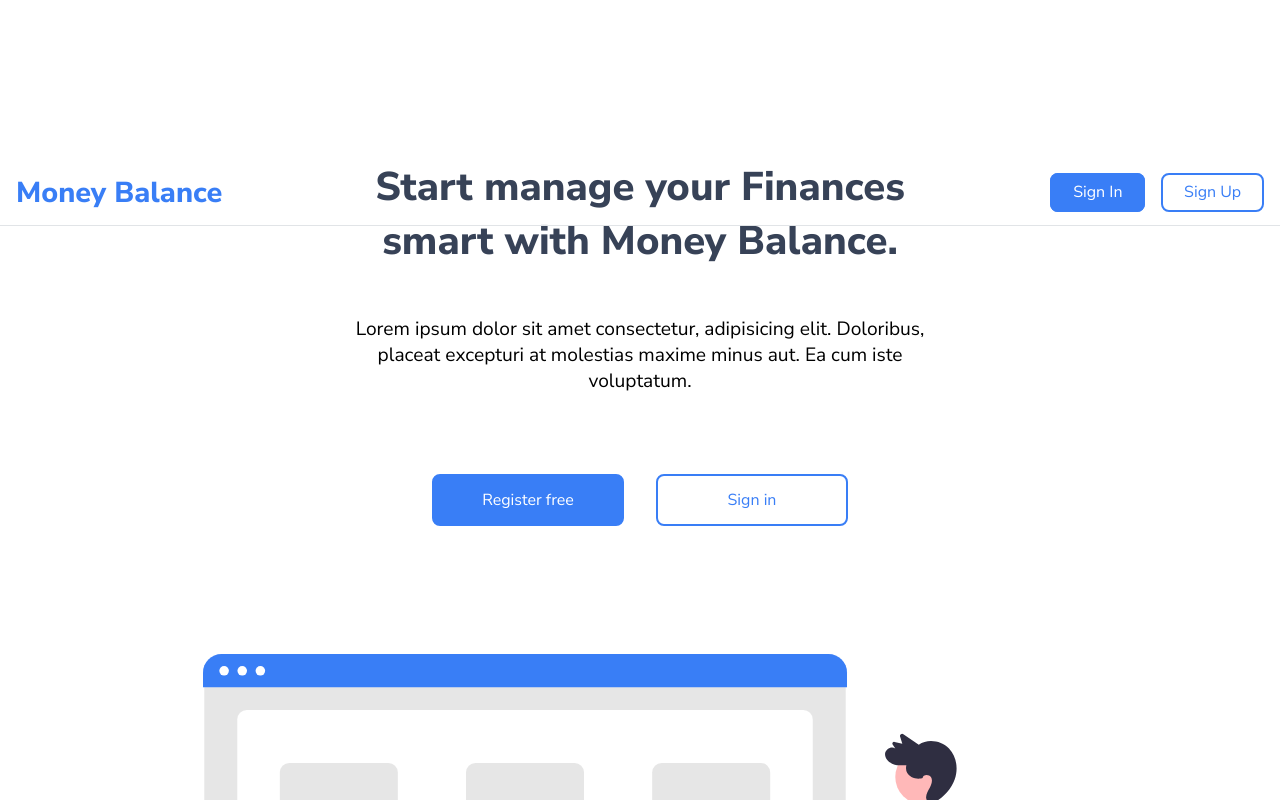
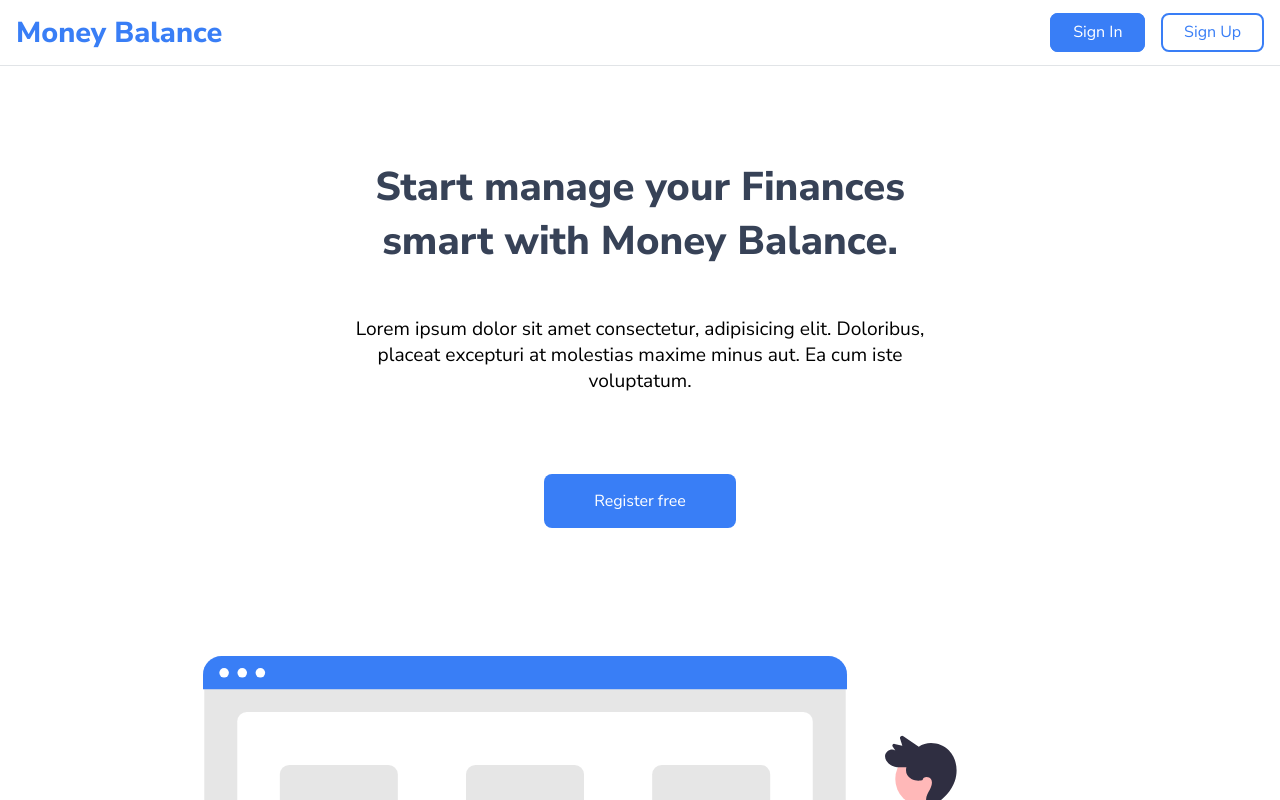
Before and after one commit to wojtek99955/money-balance, a React (Create React App) app in the folder client/: page / in a window 1280 px wide. Shown: the top 800 px of the page. Built offline with nearby package versions, Linux system fonts and the light colour scheme.

Commit message:
update content / styles

```diff
--- a/client/src/components/StartPage.tsx
+++ b/client/src/components/StartPage.tsx
@@ -19,7 +19,7 @@ const MainSection = styled.main`
   align-items: center;
   max-width: 600px;
   margin: auto;
-  margin-top: 10rem;
+  padding-top: 10rem;
 
   p {
     color: ${({ theme }) => theme.colors.grey};
@@ -38,18 +38,13 @@ const AuthSection = styled.div`
 const StyledLink = styled(Link)`
   display: block;
   text-decoration: none;
-  padding: 0.8rem 2.5rem;
+  padding: 1rem 2.6rem;
   border-radius: 8px;
   display: flex;
   justify-content: center;
   width: 12rem;
-
-  &:first-of-type {
-    background-color: ${({ theme }) => theme.colors.main};
-    color: white;
-  }
-  color: ${({ theme }) => theme.colors.main};
-  border: ${({ theme }) => `2px solid ${theme.colors.main}`};
+  background-color: ${({ theme }) => theme.colors.main};
+  color: white;
 `;
 const SvgContainer = styled.div`
   width: 70%;
@@ -70,7 +65,6 @@ const StartPage = () => {
         </p>
         <AuthSection>
           <StyledLink to="/sign-up">Register free</StyledLink>
-          <StyledLink to="/sign-in">Sign in</StyledLink>
         </AuthSection>
       </MainSection>
       <SvgContainer>
```
